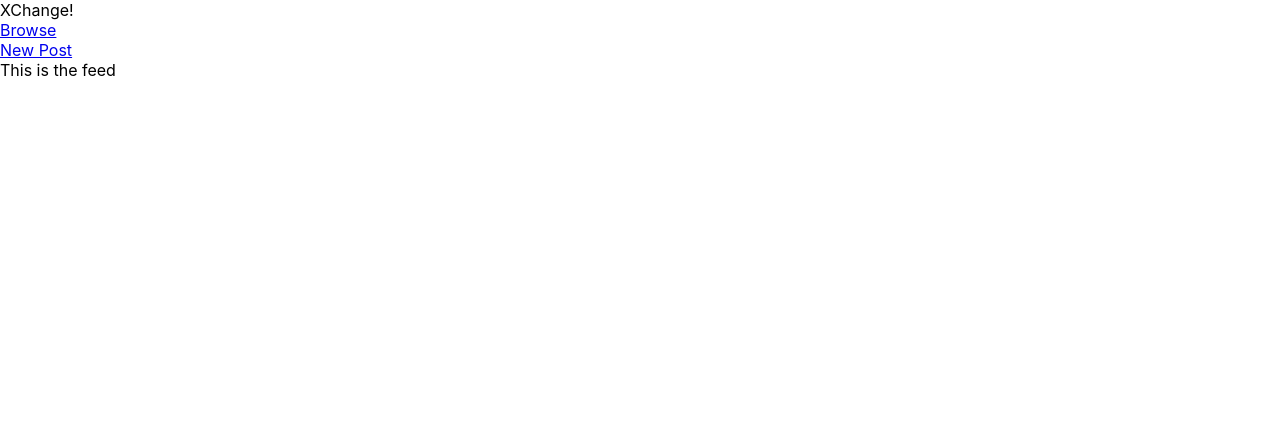
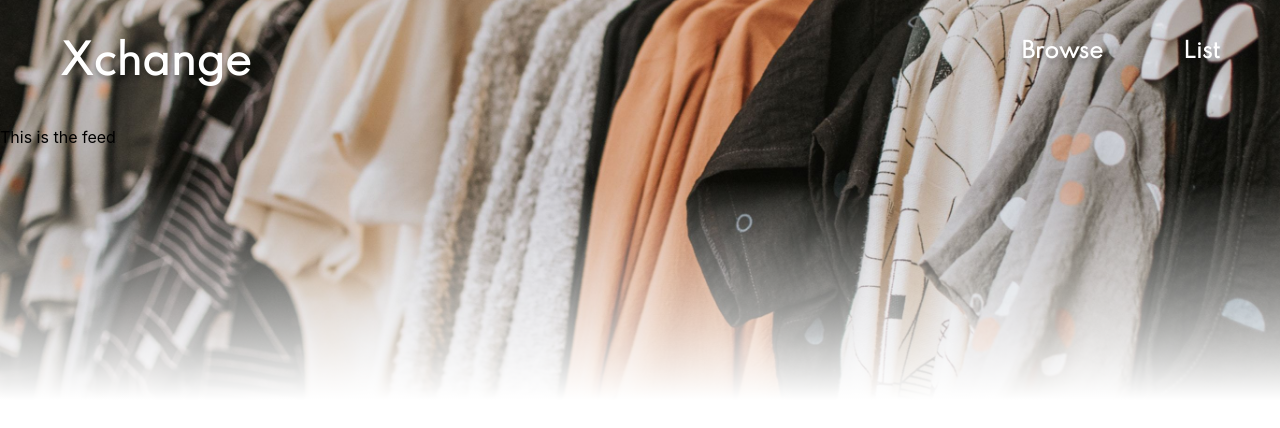
Before and after one commit to bergerm613/Xchange, a React (Create React App) app: page / in a window 1280 px wide. Shown: the top 428 px of the page. Built offline with nearby package versions, Linux system fonts and the light colour scheme.

Commit message:
added navbar

```diff
--- a/public/index.html
+++ b/public/index.html
@@ -2,6 +2,8 @@
 <html lang="en">
   <head>
     <meta charset="utf-8" />
+    <link rel="preconnect" href="https://fonts.gstatic.com">
+    <link href="https://fonts.googleapis.com/css2?family=Spartan&display=swap" rel="stylesheet">
     <link rel="icon" href="%PUBLIC_URL%/favicon.ico" />
     <meta name="viewport" content="width=device-width, initial-scale=1" />
     <meta name="theme-color" content="#000000" />
--- a/src/App.css
+++ b/src/App.css
@@ -1,3 +1,49 @@
-.App {
-  text-align: center;
+.size_21 {
+  font-size: 21px;
 }
+
+.size_40 {
+  font-size: 40px;
+}
+
+.float_left {
+  float: left;
+}
+
+.float_right {
+  position: relative;
+  float: right;
+}
+
+.nav_bar {
+  padding-top: 40px;
+  padding-bottom: 40px;
+  padding-left: 60px;
+  padding-right: 60px;
+
+  overflow: hidden;
+}
+
+.margin_left_15 {
+  margin-left: 80px;
+}
+
+.nav_item {
+  font-family: 'Spartan', sans-serif;
+  font-weight: bold;
+  text-decoration: none;
+  color: white;
+  text-shadow: 0px 4px 4px rgba(0, 0, 0, 0.25);
+}
+
+.nav_item:hover {
+  color: rgba(255,180,162,1);
+}
+
+.clothing_image {
+  height: 400px;
+  background: linear-gradient(180deg, rgba(255, 255, 255, 0) 45.31%, #FFFFFF 100%), url(clothing.jpg);
+  background-size: cover;
+  background-repeat: no-repeat;
+  background-position: center;
+}
--- a/src/App.js
+++ b/src/App.js
@@ -8,6 +8,7 @@ import Nav from './Nav'
 class App extends Component {
   render() {
     return (
+      <div className="clothing_image">
         <BrowserRouter>
           <Nav/>
 
@@ -16,6 +17,7 @@ class App extends Component {
               <Route exact path="/newpost" component={NewPostPage} />
           </Switch>
       </BrowserRouter>
+      </div>
     )
   }
 }
--- a/src/Nav.js
+++ b/src/Nav.js
@@ -5,12 +5,12 @@ import { Link } from "react-router-dom"
 class Nav extends Component {
   render() {
     return (
-      <div>
-          <div>XChange!</div>
-          <Link to="/">Browse</Link>
-          <div/>
-          <Link to="/newpost">New Post</Link>
-      </div>
+        <div className="nav_bar">
+          <Link to="/" className="nav_item float_left size_40">Xchange</Link>
+
+          <Link to="/newpost" className="nav_item float_right size_21 margin_left_15">List</Link>
+          <Link to="/" className="nav_item size_21 float_right">Browse</Link>
+        </div>
     )
   }
 }
```
Also changed, not shown: src/clothing.jpg (added), 1 other file (tests, documents, lock files or other folders). Lines whose indentation alone changed are shown as unchanged.
